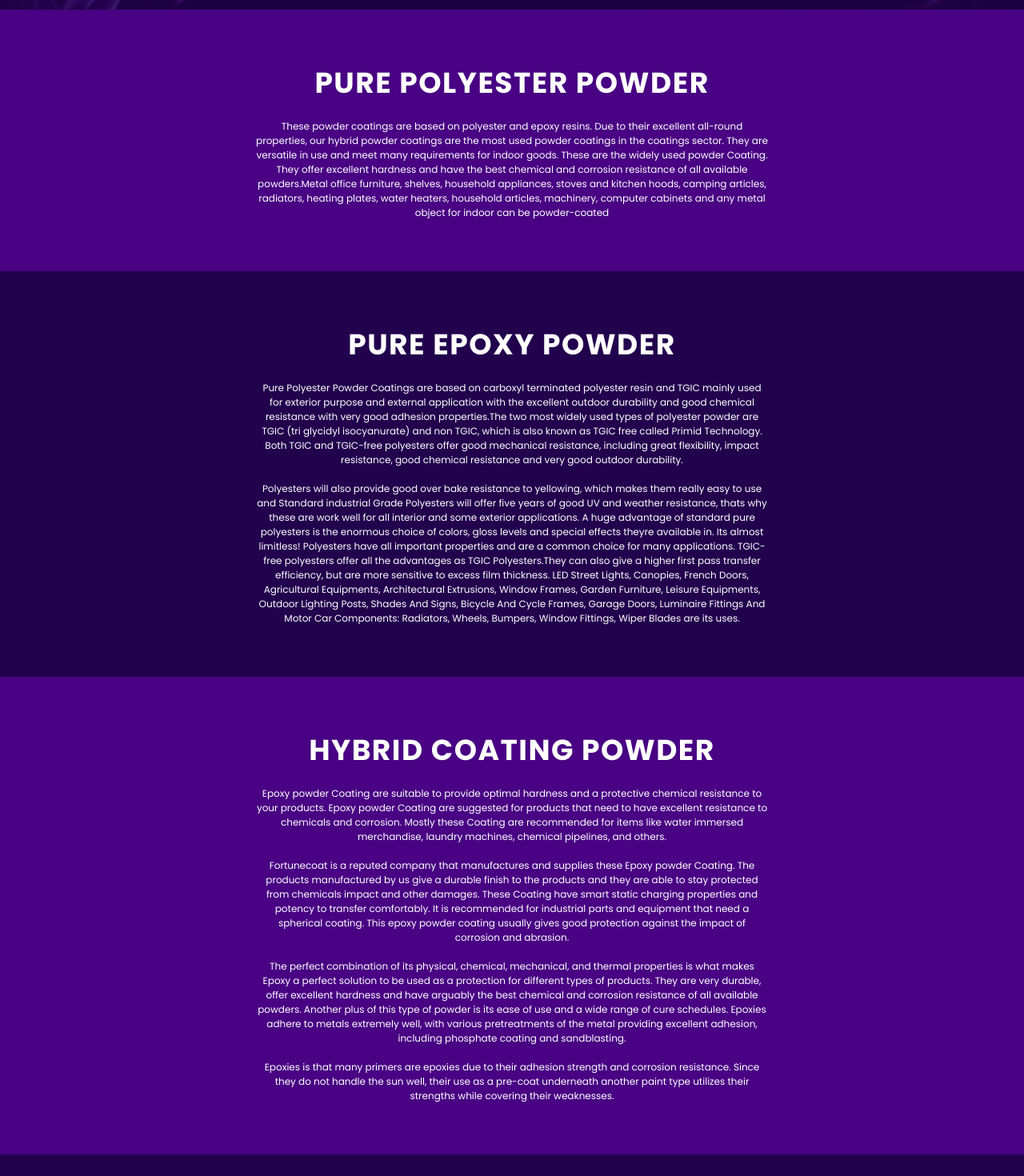
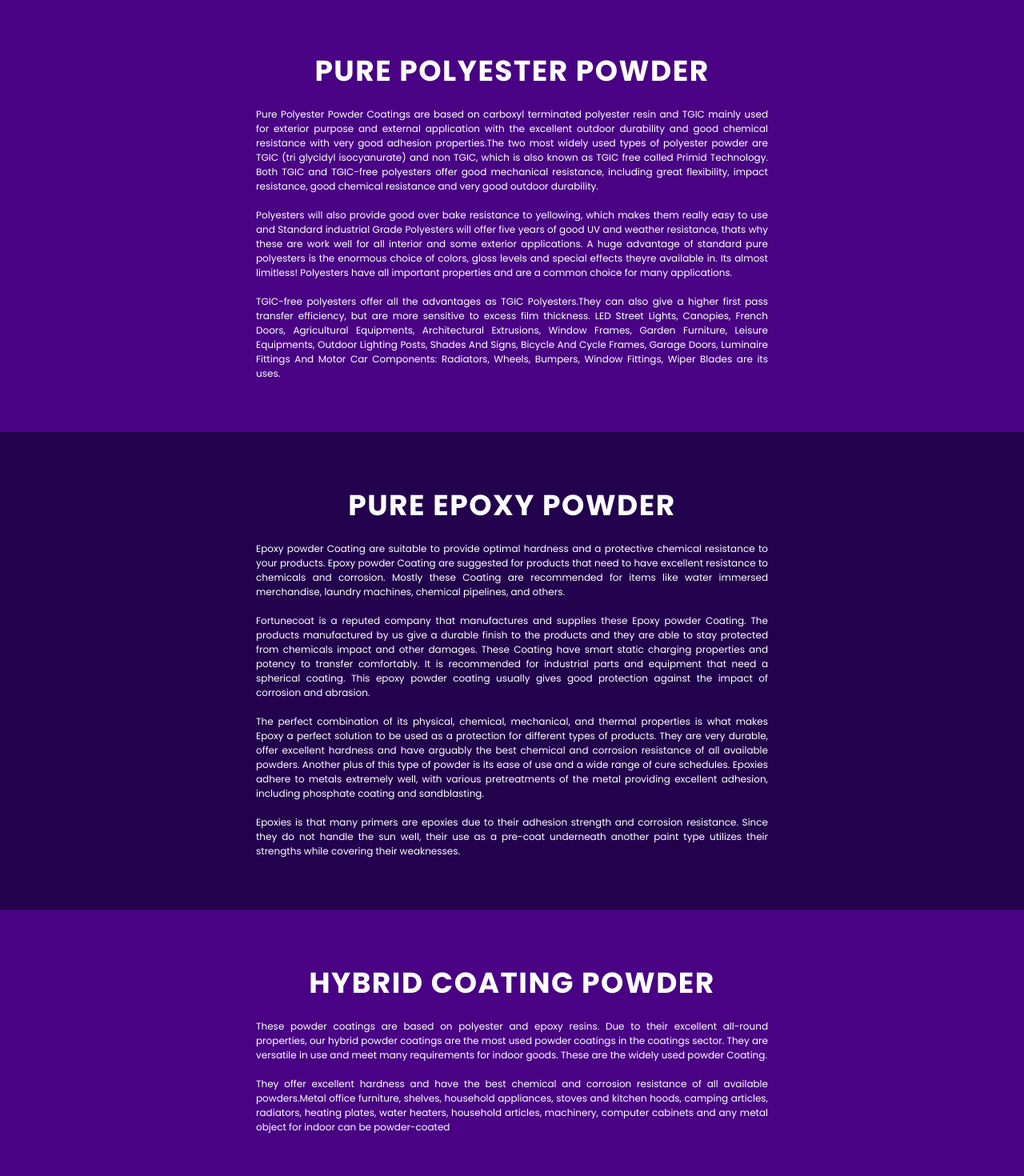
Before and after one commit to jigyasudhingra/manan-industries, a React (Create React App) app: page /#/products in a window 1280 px wide. Shown: the part 880-2350 px from the top of the page at 80% size. Built offline with nearby package versions, Linux system fonts and the light colour scheme.

Commit message:
Improved UX

```diff
--- a/src/Components/NavigationMenu.tsx
+++ b/src/Components/NavigationMenu.tsx
@@ -118,7 +118,7 @@ const NavigationMenu = (props: NavigationProps) => {
                   to={i.url}
                   style={{
                     color: 'white',
-                    fontSize: 13,
+                    fontSize: isDeviceSm ? 12 : 13,
                     letterSpacing: 0.6,
                     fontWeight: isDeviceSm ? 400 : 600,
                     textDecoration: 'none',
--- a/src/Screens/ContactUs.tsx
+++ b/src/Screens/ContactUs.tsx
@@ -1,9 +1,15 @@
 import { Box } from '@mui/material'
-import React from 'react'
+import React, { useEffect } from 'react'
+import { useLocation } from 'react-router-dom'
 import ContactInfo from '../Components/ContactInfo'
 import NavigationMenu from '../Components/NavigationMenu'
 
 const ContactUs = () => {
+  const { pathname } = useLocation()
+
+  useEffect(() => {
+    window.scrollTo(0, 0)
+  }, [pathname])
   return (
     <Box
       width="100%"
--- a/src/Screens/Home/AboutUs.tsx
+++ b/src/Screens/Home/AboutUs.tsx
@@ -19,12 +19,12 @@ const AboutUs = () => {
         <Box
           width={!isDeviceSm ? '100%' : '80%'}
           style={{
-            textAlignLast: isDeviceSm ? 'center' : 'left',
+            // textAlignLast: isDeviceSm ? 'center' : 'left',
             fontSize: 14,
           }}
           textAlign={isDeviceSm ? 'center' : 'left'}
           p={isDeviceSm ? 2 : 10}
-          pt={15}
+          pt={isDeviceSm ? 5 : 15}
           pl="10%"
           pr={isDeviceSm ? '10%' : 2}
         >
@@ -38,17 +38,24 @@ const AboutUs = () => {
           >
             ABOUT US
           </div>
-          <p>
+          <div
+            style={{
+              marginTop: 10,
+              marginBottom: 10,
+              textAlign: 'justify',
+              textJustify: 'inter-word',
+            }}
+          >
             Established in the year 2003, Manan Industries is engaged as
             Manufacturer and Wholesaler of Polyester Powder Coating, Structure
             Powder Coating, Metallic Powder Coating, Hybrid Powder Coating, etc.
-          </p>
-          <p>
+            <br />
+            <br />
             Further, our range is highly demanded in for its optimum quality.
             All the efforts of the company to ensure excellent quality products
             for their customers has enabled them to build long lasting business
             relationships with their clients.
-          </p>
+          </div>
         </Box>
         <Box
           width="100%"
--- a/src/Screens/Home/Rainbow.tsx
+++ b/src/Screens/Home/Rainbow.tsx
@@ -23,6 +23,8 @@ const Rainbow = () => {
           width: isDeviceSm ? '100%' : '60%',
           display: 'inline-flex',
           marginBottom: isDeviceSm ? 40 : 50,
+          textAlign: 'justify',
+          textJustify: 'inter-word',
         }}
       >
         Rainbow Powder Coating, specialist in RAL and PENTONE Series. Our range
--- a/src/Screens/Products/Categories.tsx
+++ b/src/Screens/Products/Categories.tsx
@@ -81,7 +81,7 @@ const Categories = () => {
                     <img
                       src={i.imgURL}
                       alt={i.url}
-                      width={isDeviceSm ? 200 : 180}
+                      width="100%"
                       style={{
                         borderRadius: 10,
                       }}
@@ -174,17 +174,39 @@ const Categories = () => {
           PURE POLYESTER POWDER
         </div>
         <br />
-        <div>
-          These powder coatings are based on polyester and epoxy resins. Due to
-          their excellent all-round properties, our hybrid powder coatings are
-          the most used powder coatings in the coatings sector. They are
-          versatile in use and meet many requirements for indoor goods. These
-          are the widely used powder Coating. They offer excellent hardness and
-          have the best chemical and corrosion resistance of all available
-          powders.Metal office furniture, shelves, household appliances, stoves
-          and kitchen hoods, camping articles, radiators, heating plates, water
-          heaters, household articles, machinery, computer cabinets and any
-          metal object for indoor can be powder-coated
+        <div
+          style={{
+            textAlign: 'justify',
+            textJustify: 'inter-word',
+          }}
+        >
+          Pure Polyester Powder Coatings are based on carboxyl terminated
+          polyester resin and TGIC mainly used for exterior purpose and external
+          application with the excellent outdoor durability and good chemical
+          resistance with very good adhesion properties.The two most widely used
+          types of polyester powder are TGIC (tri glycidyl isocyanurate) and non
+          TGIC, which is also known as TGIC free called Primid Technology. Both
+          TGIC and TGIC-free polyesters offer good mechanical resistance,
+          including great flexibility, impact resistance, good chemical
+          resistance and very good outdoor durability.
+          <br /> <br />
+          Polyesters will also provide good over bake resistance to yellowing,
+          which makes them really easy to use and Standard industrial Grade
+          Polyesters will offer five years of good UV and weather resistance,
+          thats why these are work well for all interior and some exterior
+          applications. A huge advantage of standard pure polyesters is the
+          enormous choice of colors, gloss levels and special effects theyre
+          available in. Its almost limitless! Polyesters have all important
+          properties and are a common choice for many applications.
+          <br /> <br />
+          TGIC-free polyesters offer all the advantages as TGIC Polyesters.They
+          can also give a higher first pass transfer efficiency, but are more
+          sensitive to excess film thickness. LED Street Lights, Canopies,
+          French Doors, Agricultural Equipments, Architectural Extrusions,
+          Window Frames, Garden Furniture, Leisure Equipments, Outdoor Lighting
+          Posts, Shades And Signs, Bicycle And Cycle Frames, Garage Doors,
+          Luminaire Fittings And Motor Car Components: Radiators, Wheels,
+          Bumpers, Window Fittings, Wiper Blades are its uses.
         </div>
       </Box>
       <Box
@@ -208,57 +230,12 @@ const Categories = () => {
           PURE EPOXY POWDER
         </div>
         <br />
-        <div>
-          Pure Polyester Powder Coatings are based on carboxyl terminated
-          polyester resin and TGIC mainly used for exterior purpose and external
-          application with the excellent outdoor durability and good chemical
-          resistance with very good adhesion properties.The two most widely used
-          types of polyester powder are TGIC (tri glycidyl isocyanurate) and non
-          TGIC, which is also known as TGIC free called Primid Technology. Both
-          TGIC and TGIC-free polyesters offer good mechanical resistance,
-          including great flexibility, impact resistance, good chemical
-          resistance and very good outdoor durability.
-          <br /> <br />
-          Polyesters will also provide good over bake resistance to yellowing,
-          which makes them really easy to use and Standard industrial Grade
-          Polyesters will offer five years of good UV and weather resistance,
-          thats why these are work well for all interior and some exterior
-          applications. A huge advantage of standard pure polyesters is the
-          enormous choice of colors, gloss levels and special effects theyre
-          available in. Its almost limitless! Polyesters have all important
-          properties and are a common choice for many applications. TGIC-free
-          polyesters offer all the advantages as TGIC Polyesters.They can also
-          give a higher first pass transfer efficiency, but are more sensitive
-          to excess film thickness. LED Street Lights, Canopies, French Doors,
-          Agricultural Equipments, Architectural Extrusions, Window Frames,
-          Garden Furniture, Leisure Equipments, Outdoor Lighting Posts, Shades
-          And Signs, Bicycle And Cycle Frames, Garage Doors, Luminaire Fittings
-          And Motor Car Components: Radiators, Wheels, Bumpers, Window Fittings,
-          Wiper Blades are its uses.
-        </div>
-      </Box>
-      <Box
-        sx={{
-          backgroundColor: 'rgba(72,2,131,1)',
-          color: 'white',
-          fontSize: 12,
-        }}
-        p={8}
-        pl={isDeviceSm ? '10%' : '25%'}
-        pr={isDeviceSm ? '10%' : '25%'}
-        id="hybrid-powder"
-      >
         <div
           style={{
-            fontSize: isDeviceSm ? 25 : 36,
-            fontWeight: 700,
-            letterSpacing: 1.5,
+            textAlign: 'justify',
+            textJustify: 'inter-word',
           }}
         >
-          HYBRID COATING POWDER
-        </div>
-        <br />
-        <div>
           Epoxy powder Coating are suitable to provide optimal hardness and a
           protective chemical resistance to your products. Epoxy powder Coating
           are suggested for products that need to have excellent resistance to
@@ -294,6 +271,47 @@ const Categories = () => {
           their strengths while covering their weaknesses.
         </div>
       </Box>
+      <Box
+        sx={{
+          backgroundColor: 'rgba(72,2,131,1)',
+          color: 'white',
+          fontSize: 12,
+        }}
+        p={8}
+        pl={isDeviceSm ? '10%' : '25%'}
+        pr={isDeviceSm ? '10%' : '25%'}
+        id="hybrid-powder"
+      >
+        <div
+          style={{
+            fontSize: isDeviceSm ? 25 : 36,
+            fontWeight: 700,
+            letterSpacing: 1.5,
+          }}
+        >
+          HYBRID COATING POWDER
+        </div>
+        <br />
+        <div
+          style={{
+            textAlign: 'justify',
+            textJustify: 'inter-word',
+          }}
+        >
+          These powder coatings are based on polyester and epoxy resins. Due to
+          their excellent all-round properties, our hybrid powder coatings are
+          the most used powder coatings in the coatings sector. They are
+          versatile in use and meet many requirements for indoor goods. These
+          are the widely used powder Coating.
+          <br /> <br />
+          They offer excellent hardness and have the best chemical and corrosion
+          resistance of all available powders.Metal office furniture, shelves,
+          household appliances, stoves and kitchen hoods, camping articles,
+          radiators, heating plates, water heaters, household articles,
+          machinery, computer cabinets and any metal object for indoor can be
+          powder-coated
+        </div>
+      </Box>
     </Box>
   )
 }
```
